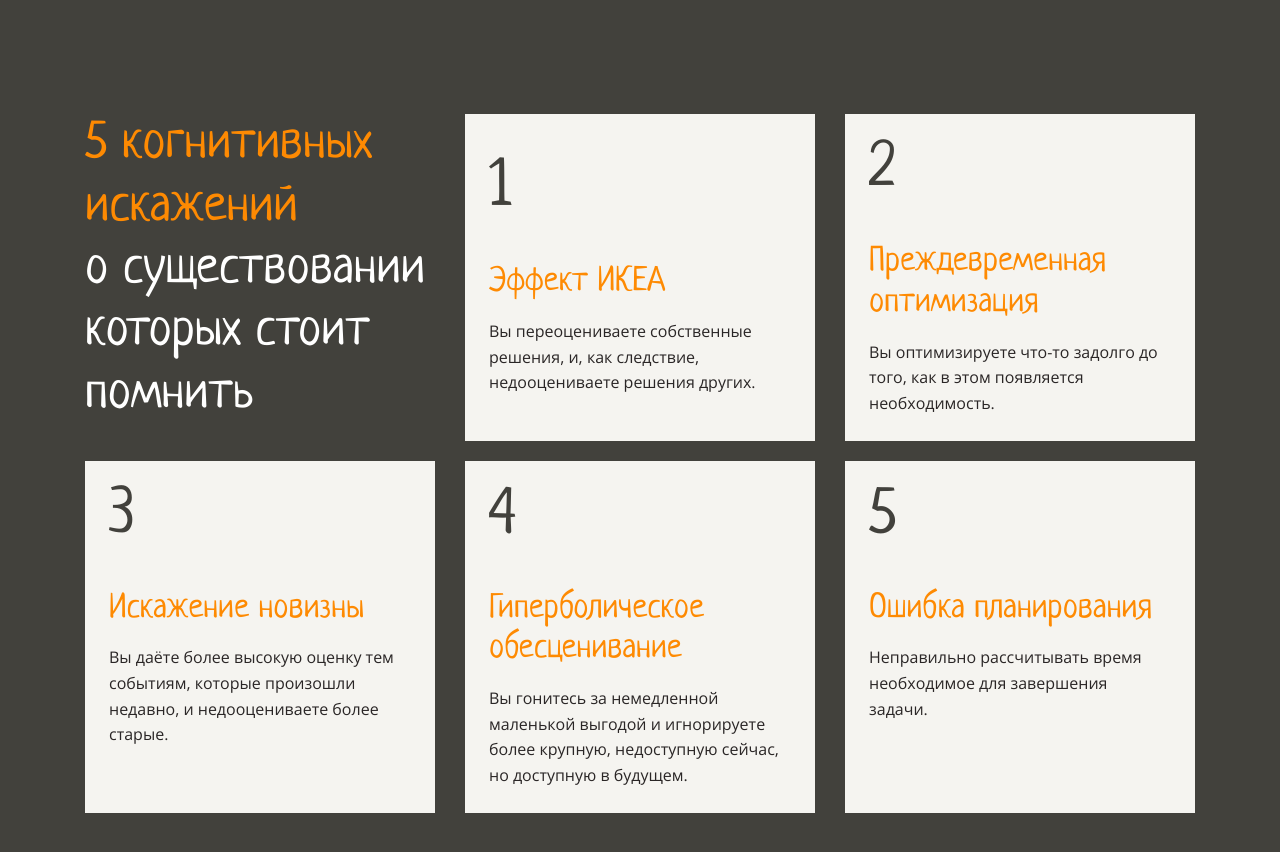
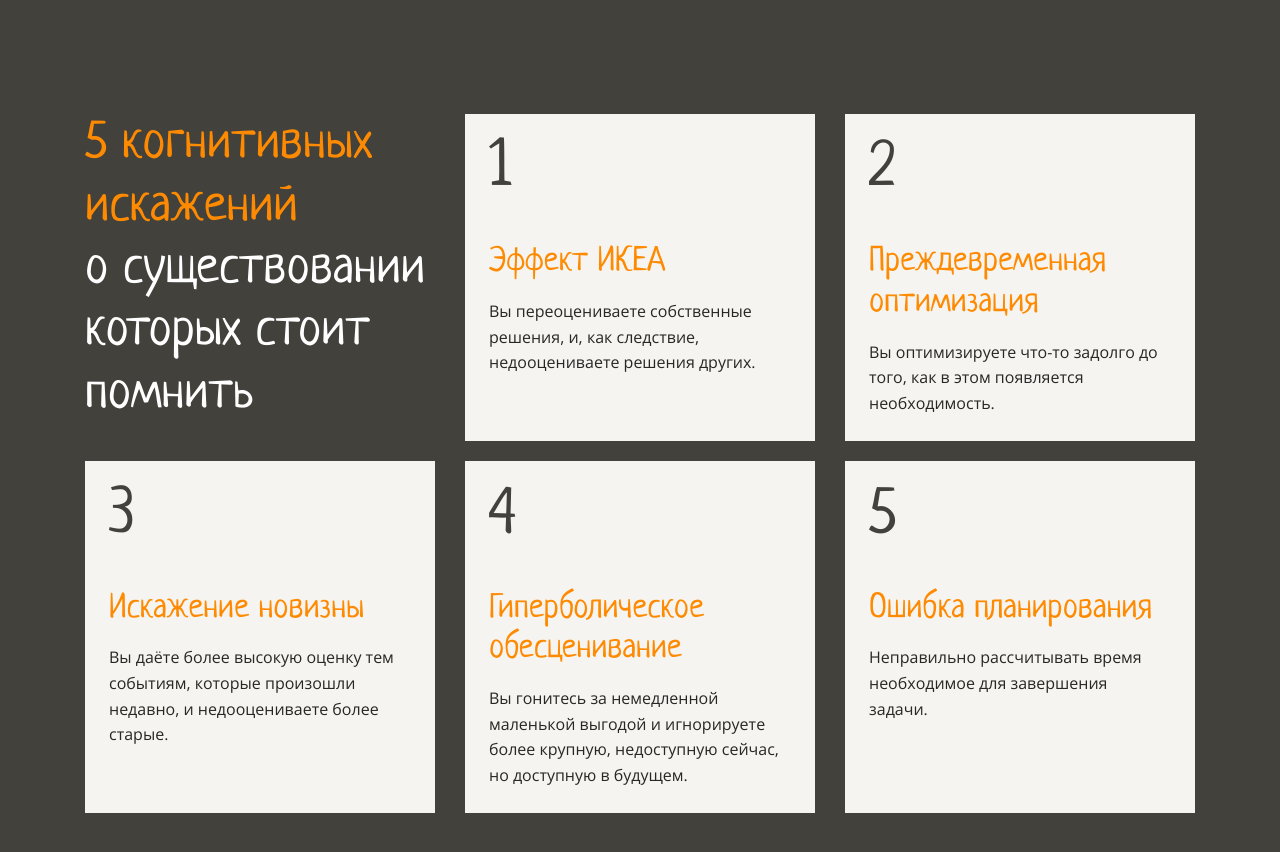
Before and after one commit to Zithen/layout-designer-project-58, a website: page src/index.html in a window 1280 px wide. Shown: the part 1800-2652 px from the top of the page. Drawn offline with Linux system fonts and the light colour scheme; grey boxes are pictures that could not be loaded.

Commit message:
Layout check

```diff
--- a/src/index.html
+++ b/src/index.html
@@ -78,7 +78,7 @@
 <!-- first card -->
           <a href="#ikea-effect" class="width-350 display-flex flex-column bg-light margin-left-30 card-select padding-24 btn-anchor">
             <li>
-              <h2 class="font-size-64 margin-bottom-40 margin-top-20 line-height-1 text-main-dark">
+              <h2 class="font-size-64 margin-bottom-40 line-height-1 text-main-dark">
                 1
               </h2>
 
```
